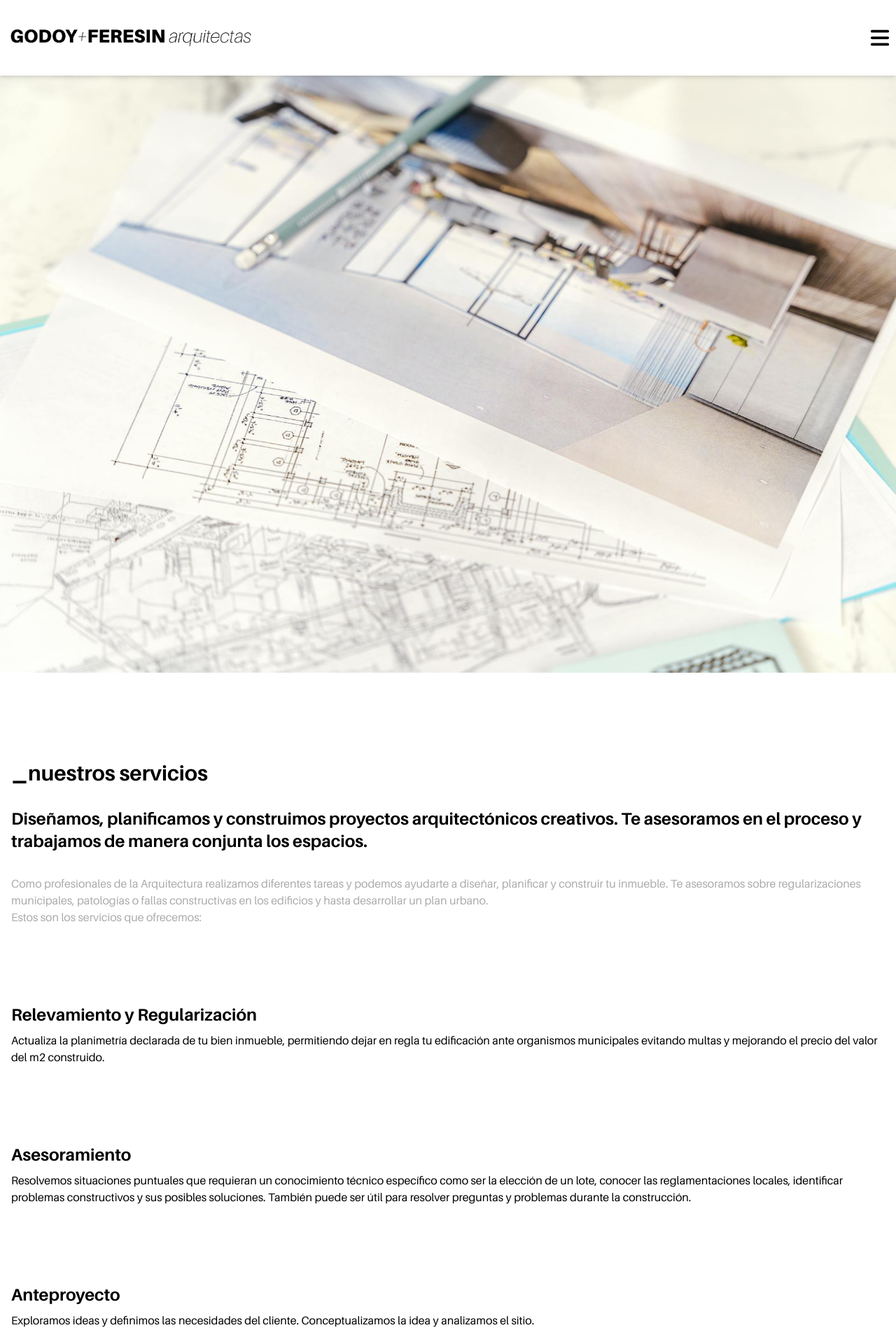
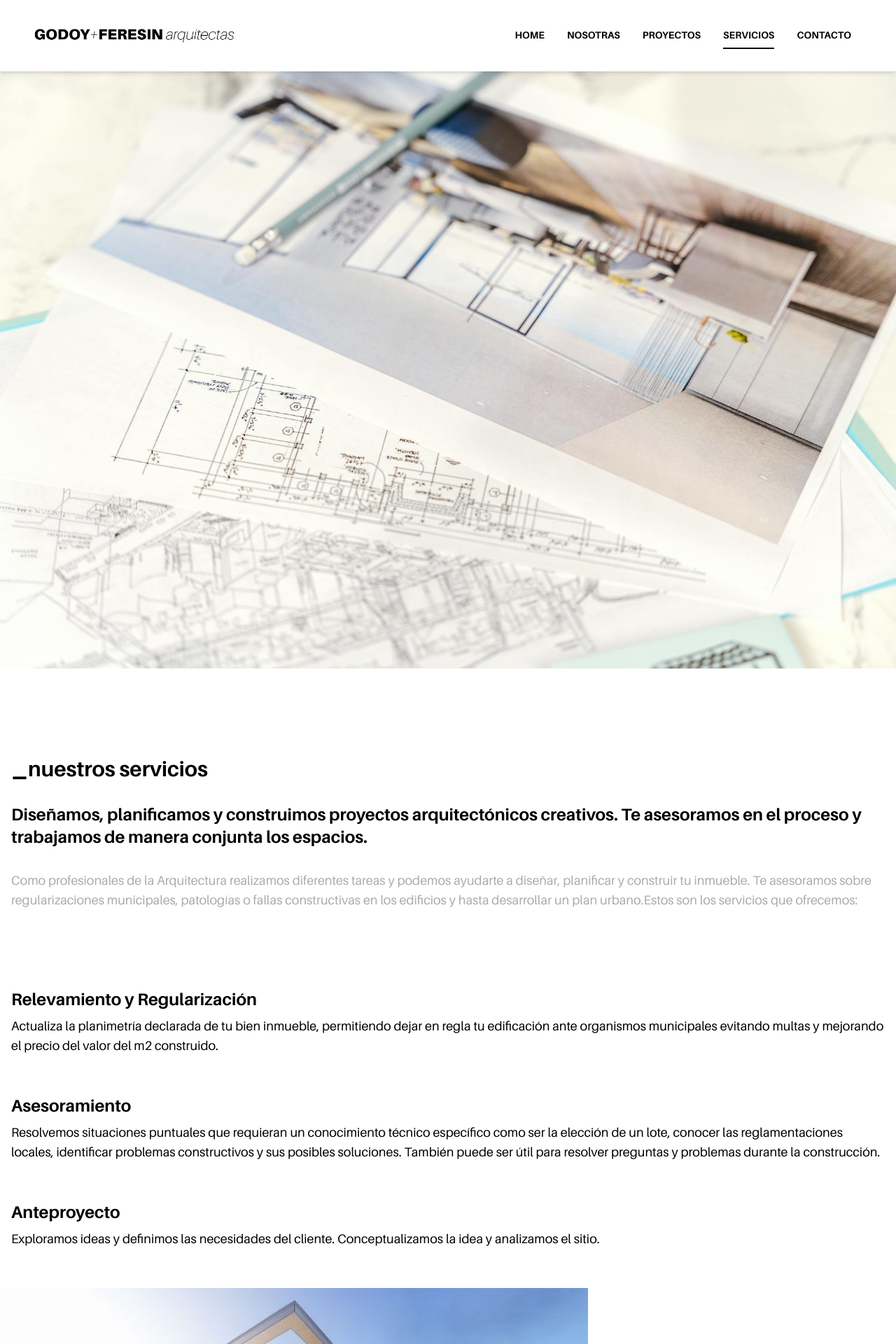
Before and after one commit to Ludcs/godoyferesinarquitectas, a Next.js app: page /servicios in a window 1280 px wide. Shown: the top 1920 px of the page at 70% size. Built offline with nearby package versions, Linux system fonts and the light colour scheme.

Commit message:
new logo header dimension

```diff
--- a/src/app/proyectos/casaTavo/page.tsx
+++ b/src/app/proyectos/casaTavo/page.tsx
@@ -33,7 +33,7 @@ export default function CasaTavo() {
           priority={true}
         />
       </section>
-      <section className="w-full px-2 pt-12 flex flex-col">
+      <section className="w-full px-2 pt-12 flex flex-col md:text-lg">
         <div className="w-full underline text-[#ABABAB] pb-6">
           <Link href={'/proyectos'}>Volver</Link>
         </div>
@@ -45,7 +45,7 @@ export default function CasaTavo() {
           <div className="pb-6 text-[#ABABAB]">
             <p>Paraná, Entre Ríos, Argentina.</p>
             <p>Año 2021 - 2022.</p>
-            <br />
+            <br className="md:hidden" />
             <p>
               1° etapa: Arq. Godoy Fiorella, Arq. Galli Marianela y Arq. Feresin
               Florencia
--- a/src/app/proyectos/tresDuplex/page.tsx
+++ b/src/app/proyectos/tresDuplex/page.tsx
@@ -25,8 +25,8 @@ export default function TresDuplex() {
           priority={true}
         />
       </section>
-      <section className="w-full px-2 pt-12 flex flex-col">
-        <div className="w-full underline text-[#ABABAB] pb-6">
+      <section className="w-full px-2 pt-12 flex flex-col md:text-lg">
+        <div className="w-full underline text-[#ABABAB] pb-6 ">
           <Link href={'/proyectos'}>Volver</Link>
         </div>
         <article>
@@ -39,7 +39,7 @@ export default function TresDuplex() {
             <p>Año 2023.</p>
           </div>
           <div>
-            <p className="text-justify leading-relaxed">
+            <p className="text-justify leading-relaxed ">
               A partir del relevamiento de la construcción existente, se
               plantean tres unidades funcionales en formato “dúplex”. Las mismas
               se ubican en el fondo del terreno y tienen entrada independiente
--- a/src/app/servicios/page.tsx
+++ b/src/app/servicios/page.tsx
@@ -83,12 +83,12 @@ export default function Servicios() {
           creativos. Te asesoramos en el proceso y trabajamos de manera conjunta
           los espacios.
         </p>
-        <p className="px-2 text-[#ABABAB]">
+        <p className="px-2 text-[#ABABAB] md:font-normal md:text-lg">
           Como profesionales de la Arquitectura realizamos diferentes tareas y
           podemos ayudarte a diseñar, planificar y construir tu inmueble. Te
           asesoramos sobre regularizaciones municipales, patologías o fallas
           constructivas en los edificios y hasta desarrollar un plan urbano.
-          <br />
+          <br className="md:hidden" />
           Estos son los servicios que ofrecemos:
         </p>
       </section>
@@ -101,10 +101,10 @@ export default function Servicios() {
             isInViewService1Ref ? 'fadeInRight' : 'none'
           } 1s ease-in`,
         }}
-        className="px-4 pb-28 flex flex-col gap-2 w-full"
+        className="px-4 pb-28 flex flex-col gap-2 w-full md:pb-14"
       >
         <p className="text-2xl font-bold">Relevamiento y Regularización</p>
-        <p>
+        <p className="md:text-lg">
           Actualiza la planimetría declarada de tu bien inmueble, permitiendo
           dejar en regla tu edificación ante organismos municipales evitando
           multas y mejorando el precio del valor del m2 construido.
@@ -117,10 +117,10 @@ export default function Servicios() {
           opacity: isInViewService2Ref ? 1 : 0,
           transition: 'all 1s cubic-bezier(0.17, 0.55, 0.55, 1) 0.5s',
         }}
-        className="px-4 pb-28 flex flex-col gap-2 w-full"
+        className="px-4 pb-28 flex flex-col gap-2 w-full md:pb-14"
       >
         <p className="text-2xl font-bold">Asesoramiento</p>
-        <p>
+        <p className="md:text-lg">
           Resolvemos situaciones puntuales que requieran un conocimiento técnico
           específico como ser la elección de un lote, conocer las
           reglamentaciones locales, identificar problemas constructivos y sus
@@ -137,16 +137,16 @@ export default function Servicios() {
             isInViewService3Ref ? 'fadeInRight' : 'none'
           } 1s ease-in`,
         }}
-        className="px-4 pb-28 flex flex-col gap-2 w-full"
+        className="px-4 pb-28 flex flex-col gap-2 w-full md:pb-14"
       >
         <p className="text-2xl font-bold">Anteproyecto</p>
-        <p>
+        <p className="md:text-lg">
           Exploramos ideas y definimos las necesidades del cliente.
           Conceptualizamos la idea y analizamos el sitio.
         </p>
       </div>
       <div
-        className="pb-28 flex flex-col gap-2 w-full"
+        className="pb-28 flex flex-col gap-2 w-full md:pb-14"
         ref={MidleImageref}
         style={{
           opacity: isInViewMidleImageRef ? 1 : 0,
@@ -168,12 +168,12 @@ export default function Servicios() {
           opacity: isInViewService4Ref ? 1 : 0,
           transition: 'all 1s cubic-bezier(0.17, 0.55, 0.55, 1) 0.5s',
         }}
-        className="px-4 pb-28 flex flex-col gap-2 w-full"
+        className="px-4 pb-28 flex flex-col gap-2 w-full md:pb-14"
       >
         <p className="text-2xl font-bold">
           Proyecto de obra nueva / Ampliación / Reforma
         </p>
-        <p>
+        <p className="md:text-lg">
           En base al anteproyecto, ejecutamos la documentación técnica que
           define con precisión el carácter de la obra para permitir su
           construcción. Desarrollamos detalles y planos necesarios para la
@@ -191,10 +191,10 @@ export default function Servicios() {
             isInViewService5Ref ? 'fadeInRight' : 'none'
           } 1s ease-in`,
         }}
-        className="px-4 pb-28 flex flex-col gap-2 w-full"
+        className="px-4 pb-28 flex flex-col gap-2 w-full md:pb-14"
       >
         <p className="text-2xl font-bold">Proyecto de Desarrollo Urbanístico</p>
-        <p>
+        <p className="md:text-lg">
           Planificamos un área dentro de un conglomerado poblacional o ciudad.
           Definimos el desarrollo de loteos, mejoramiento de urbanizaciones, e
           intervenimos creando espacios abiertos.
@@ -210,7 +210,7 @@ export default function Servicios() {
         className="px-4 pb-28 flex flex-col gap-2 w-full"
       >
         <p className="text-2xl font-bold">Interiorismo</p>
-        <p>
+        <p className="md:text-lg">
           Nos centramos en la estética y funcionalidad del espacio interior. En
           interiores definimos las terminaciones, el mobiliario, la iluminación
           y los detalles decorativos.
--- a/src/components/Footer.tsx
+++ b/src/components/Footer.tsx
@@ -11,7 +11,7 @@ export default function Footer() {
   // const mailtoLink = `mailto:${emailAddress}`;
 
   return (
-    <main className=" px-2 pt-8 pb-2 flex flex-col items-start justify-center font-semibold bg-[#161616] text-white gap-5">
+    <main className=" px-2 pt-8 pb-2 flex flex-col items-start justify-center font-semibold bg-[#161616] text-white gap-5 xl:px-12 2xl:px-32">
       <Image
         src={LogoFooter}
         alt="Logo Godoy + Feresin Arquitectas - Pie de pagina"
--- a/src/components/FormContact.tsx
+++ b/src/components/FormContact.tsx
@@ -39,10 +39,11 @@ export default function FormContact() {
 
   return (
     <form
+      className="w-full flex flex-col gap-4 px-2 pb-7"
       ref={formRef}
       onSubmit={sendEmail}
-      className="w-full flex flex-col gap-4 px-2 pb-7"
     >
+      <div className="flex flex-col gap-4 md:grid md:grid-cols-2 md:gap-4">
         <input
           type="text"
           placeholder="Nombre y Apellido"
@@ -60,6 +61,7 @@ export default function FormContact() {
           className="p-2  border-b border-black outline-none"
           autoComplete="off"
         />
+      </div>
 
       <textarea
         placeholder="Escribinos tu consulta..."
@@ -73,7 +75,7 @@ export default function FormContact() {
 
       <button
         type="submit"
-        className="bg-primary py-4 font-bold text-white text-lg border  border-primary hover:text-primary hover:bg-white hover:border hover:border-primary transition-all duration-200"
+        className="bg-primary py-4 font-bold text-white text-lg border  border-primary hover:text-primary hover:bg-white hover:border hover:border-primary transition-all duration-200 md:w-1/2"
       >
         {loading ? 'Enviando...' : 'Enviar'}
       </button>
--- a/src/components/Header.tsx
+++ b/src/components/Header.tsx
@@ -1,14 +1,18 @@
 'use client';
+import Logo from '../../public/assets/logos-png/rectangle-black2.png';
 import Image from 'next/image';
 import Link from 'next/link';
-import { useState, useEffect } from 'react';
+import { useState } from 'react';
 import { FaBars } from 'react-icons/fa6';
 import Sidebar from './Sidebar';
 import { AnimatePresence } from 'framer-motion';
+import { usePathname } from 'next/navigation';
 //import HamburgerButton from './HamburgerButton';
 
 export default function Header() {
   const [openSideBar, setOpenSideBar] = useState(false);
+  const pathname = usePathname();
+
   // const [isHeaderFixed, setIsHeaderFixed] = useState(false);
 
   // useEffect(() => {
@@ -48,25 +52,79 @@ export default function Header() {
   // }, []);
 
   return (
-    <div className={`w-full px-2 py-8 bg-white sticky top-0 z-50 shadow-md`}>
-      <div className="flex justify-between items-center">
+    <div
+      className={`w-full px-2 py-8 bg-white sticky top-0 z-50 shadow-md lg:px-4 xl:px-12 2xl:px-32`}
+    >
+      <div className="w-full flex justify-between items-center ">
         <Link href={'/'}>
           <Image
-            src={'/assets/logos-png/rectangle-black.png'}
+            src={Logo}
             alt="Logo Godoy Feresin Arquitectas"
             width={500}
-            height={64}
-            priority={true}
+            height={60}
+            className="lg:w-72"
           />
         </Link>
         {/* <HamburgerButton /> */}
-        <div className="w-full flex justify-end items-center">
+        <div className="w-full flex justify-end items-center lg:hidden">
           <FaBars
             size={30}
             className="cursor-pointer"
             onClick={() => setOpenSideBar(true)}
           />
         </div>
+        <nav className="hidden px-4 lg:flex flex-row items-center justify-center gap-8 list-none uppercase font-bold text-sm">
+          <Link
+            href={'/'}
+            className={`${
+              pathname === '/'
+                ? 'py-2 border-b-2 border-solid border-black'
+                : 'py-2 border-b-2 border-transparent hover:border-b-2 hover:border-solid hover:border-black'
+            }`}
+          >
+            Home
+          </Link>
+          <Link
+            href={'/nosotras'}
+            className={`${
+              pathname === '/nosotras'
+                ? 'py-2 border-b-2 border-solid border-black'
+                : 'py-2 border-b-2 border-transparent hover:border-b-2 hover:border-solid hover:border-black'
+            }`}
+          >
+            Nosotras
+          </Link>
+          <Link
+            href={'/proyectos'}
+            className={`${
+              pathname === '/proyectos'
+                ? 'py-2 border-b-2 border-solid border-black'
+                : 'py-2 border-b-2 border-transparent hover:border-b-2 hover:border-solid hover:border-black'
+            }`}
+          >
+            Proyectos
+          </Link>
+          <Link
+            href={'/servicios'}
+            className={`${
+              pathname === '/servicios'
+                ? 'py-2 border-b-2 border-solid border-black'
+                : 'py-2 border-b-2 border-transparent hover:border-b-2 hover:border-solid hover:border-black'
+            }`}
+          >
+            Servicios
+          </Link>
+          <Link
+            href={'/contacto'}
+            className={`${
+              pathname === '/contacto'
+                ? 'py-2 border-b-2 border-solid border-black'
+                : 'py-2 border-b-2 border-transparent hover:border-b-2 hover:border-solid hover:border-black'
+            }`}
+          >
+            Contacto
+          </Link>
+        </nav>
       </div>
       <AnimatePresence>
         {openSideBar && <Sidebar setOpenSideBar={setOpenSideBar} />}
```
Also changed, not shown: src/app/nosotras/page.tsx (+4 -4 lines), src/components/Timeline.jsx (+4 -4 lines), public/assets/logos-png/rectangle-black2.png (added). Lines whose indentation alone changed are shown as unchanged.
